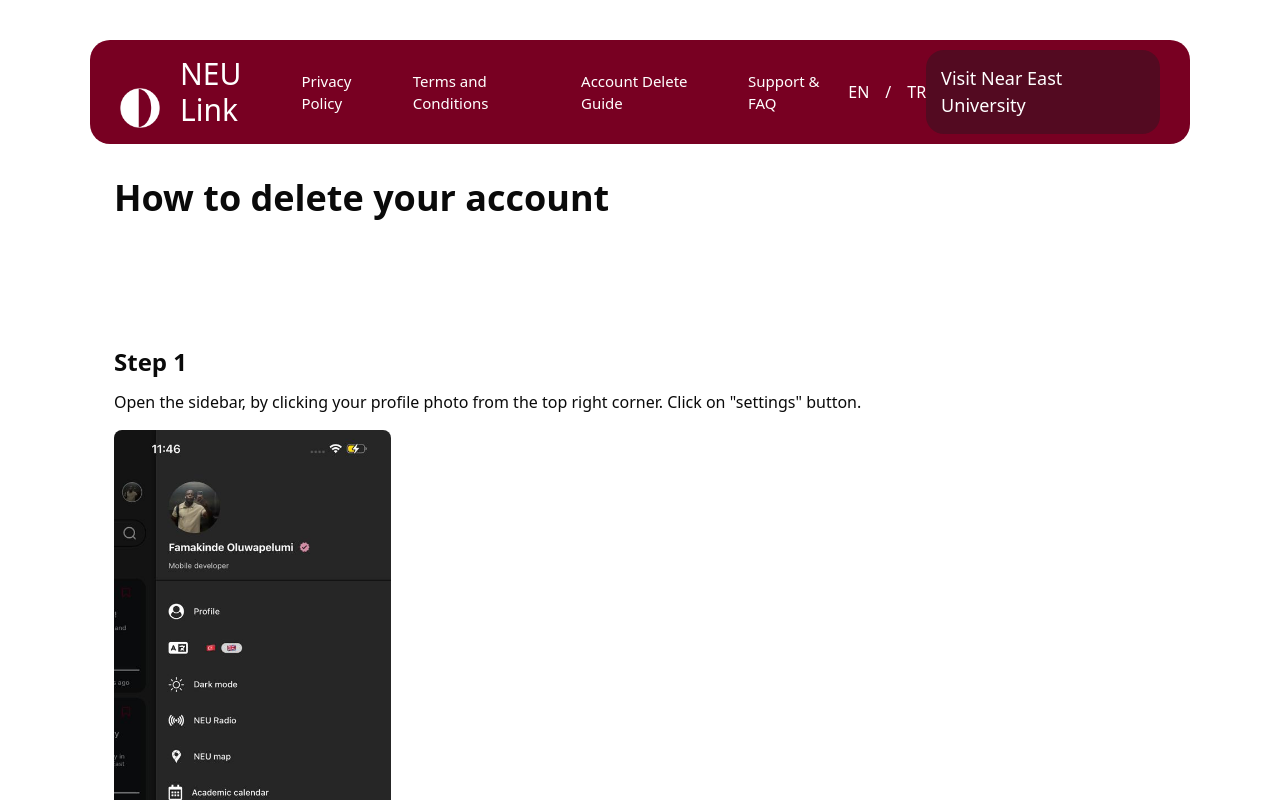
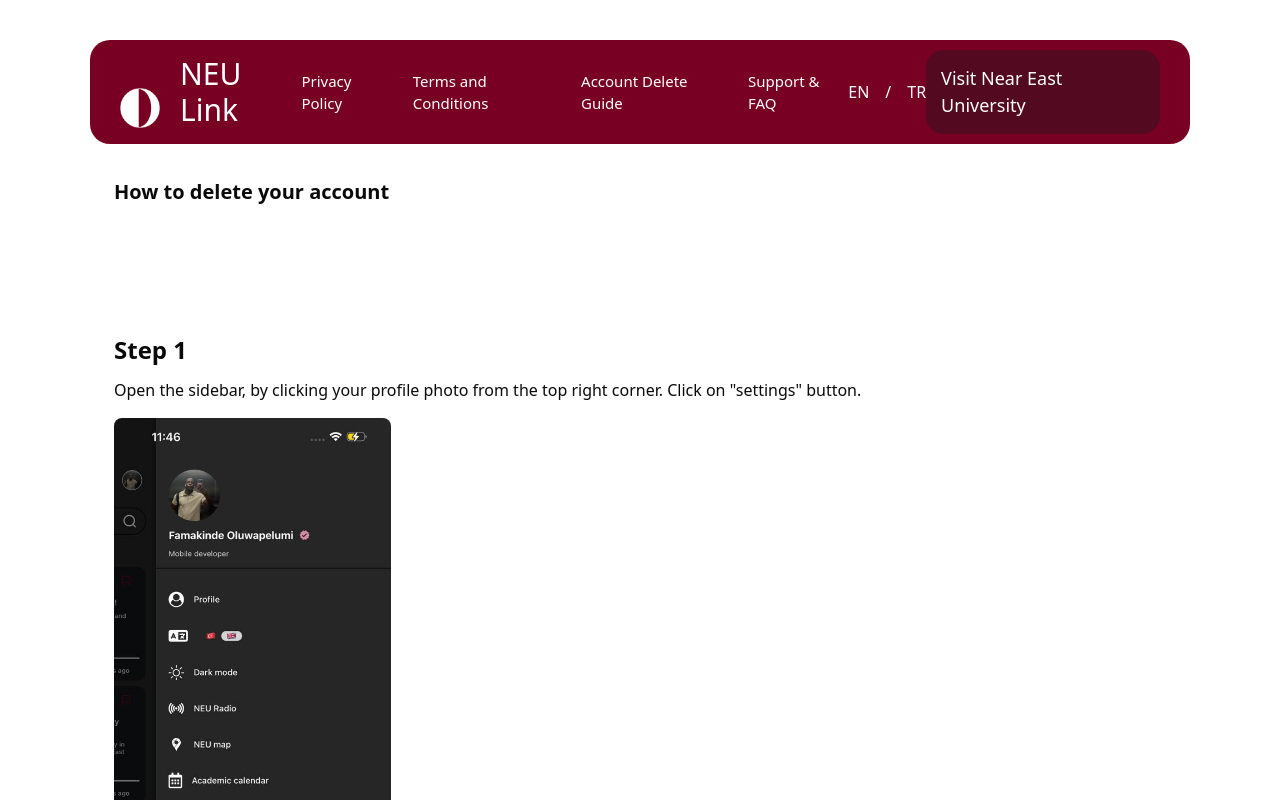
Before and after one commit to Famak2003/NEU-link-web, a Next.js app: page /en/delete-guide in a window 1280 px wide. Shown: the top 800 px of the page. Built offline with nearby package versions, Linux system fonts and the light colour scheme.

Commit message:
fixed page headers

```diff
--- a/app/[locale]/Q&A/page.tsx
+++ b/app/[locale]/Q&A/page.tsx
@@ -48,7 +48,7 @@
         <div className=" page min-h-screen">
             <div className="max-w-3xl mx-auto">
                 <header className="mb-12 text-center">
-                <h1 className="text-4xl font-extrabold text-slate-900 tracking-tight">{dict.SUPPORT_AND_FAQ}</h1>
+                <h1 className="pageHeader tracking-tight">{dict.SUPPORT_AND_FAQ}</h1>
                 <p className="mt-4 text-lg text-slate-600">{dict.EVERYTHING_YOU_NEED_TO_KNOW}</p>
                 </header>
 
--- a/app/[locale]/delete-guide/page.tsx
+++ b/app/[locale]/delete-guide/page.tsx
@@ -56,10 +56,8 @@
     return (
         <div className=' page '>
 
-
-
-            <header className="mb-10">
-              <h1 className="text-4xl font-bold mb-2">How to delete your account</h1>
+            <header className="md:mb-10">
+              <h1 className="pageHeader mb-2">How to delete your account</h1>
             </header>
             {
                 steps.map((step, idx) => {
--- a/app/[locale]/privacy-policy/page.tsx
+++ b/app/[locale]/privacy-policy/page.tsx
@@ -9,7 +9,7 @@
         <div className="max-w-4xl mx-auto bg-white">
             {/* Header */}
             <div className="mb-12">
-                <h1 className="text-4xl font-bold text-gray-900 mb-4">Privacy Policy</h1>
+                <h1 className="pageHeader mb-4">Privacy Policy</h1>
                 <div className="flex gap-6 text-sm text-gray-600">
                 <p><span className="font-semibold">Effective Date:</span> {year}</p>
                 <p><span className="font-semibold">Last Updated:</span> {year}</p>
--- a/app/[locale]/terms-and-conditions/page.tsx
+++ b/app/[locale]/terms-and-conditions/page.tsx
@@ -8,7 +8,7 @@
           <div className="max-w-4xl mx-auto text-gray-800 leading-relaxed">
             {/* Header */}
             <header className="mb-10">
-              <h1 className="text-4xl font-bold mb-2">Terms of Use and Conditions</h1>
+              <h1 className="pageHeader mb-2">Terms of Use and Conditions</h1>
               <p className="text-sm text-gray-600">
                 <span className="font-semibold">Effective Date:</span> December 2024{" "}
                 <span className="mx-2">|</span>
--- a/app/globals.css
+++ b/app/globals.css
@@ -91,6 +91,9 @@
 
 @layer components{
   .page {
-    @apply flex flex-col gap-[80px] relative h-fit min-h-[100dvh] w-full mt-[60px] lmobile:mt-[130px] px-6 py-12
+    @apply flex flex-col gap-[80px] relative h-fit min-h-[100dvh] w-full mt-[60px] lmobile:mt-[130px] px-0 sm:px-6 py-12
+  }
+  .pageHeader {
+    @apply text-4xl sm:text-xl font-bold
   }
 }
```
